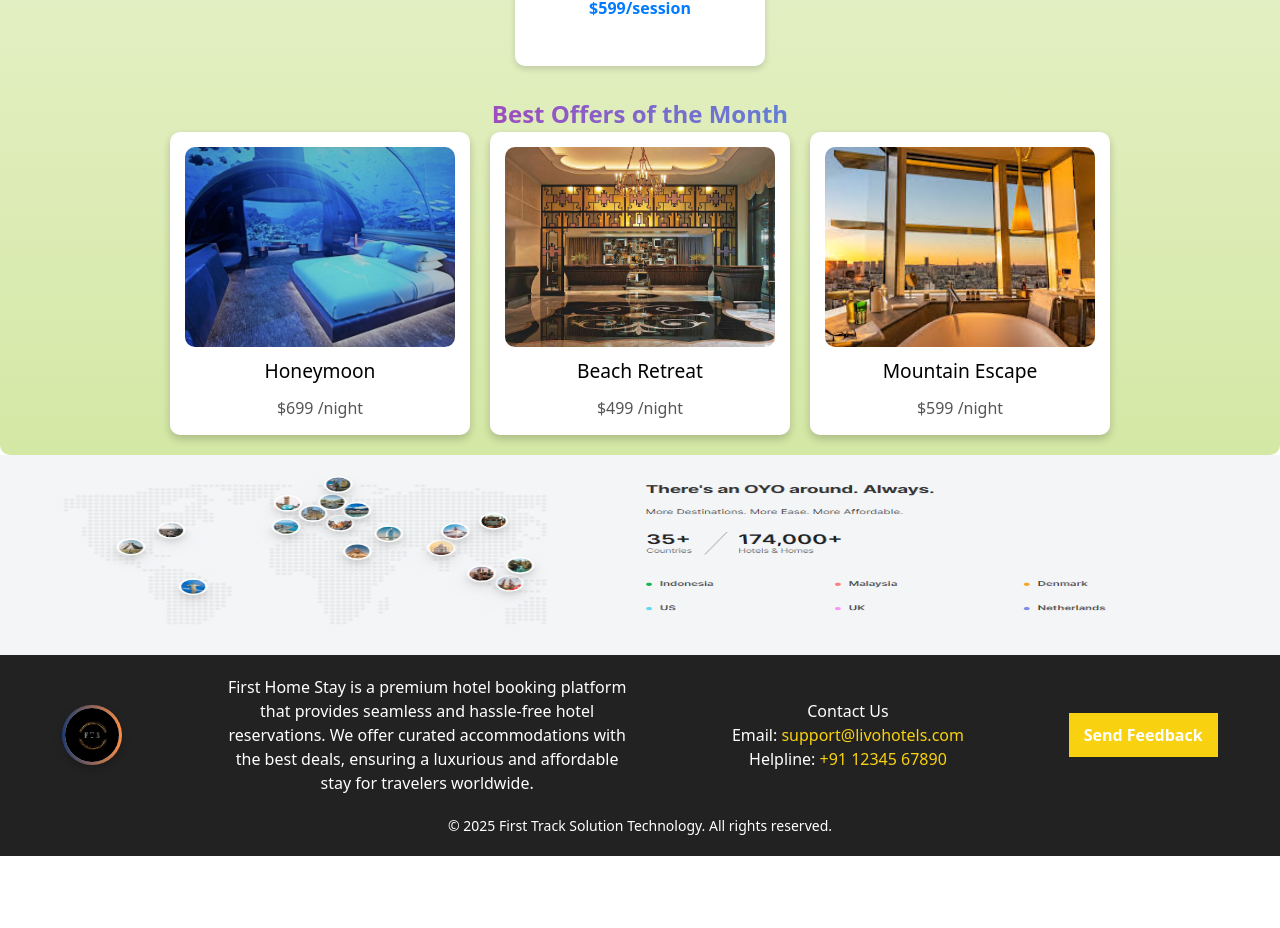
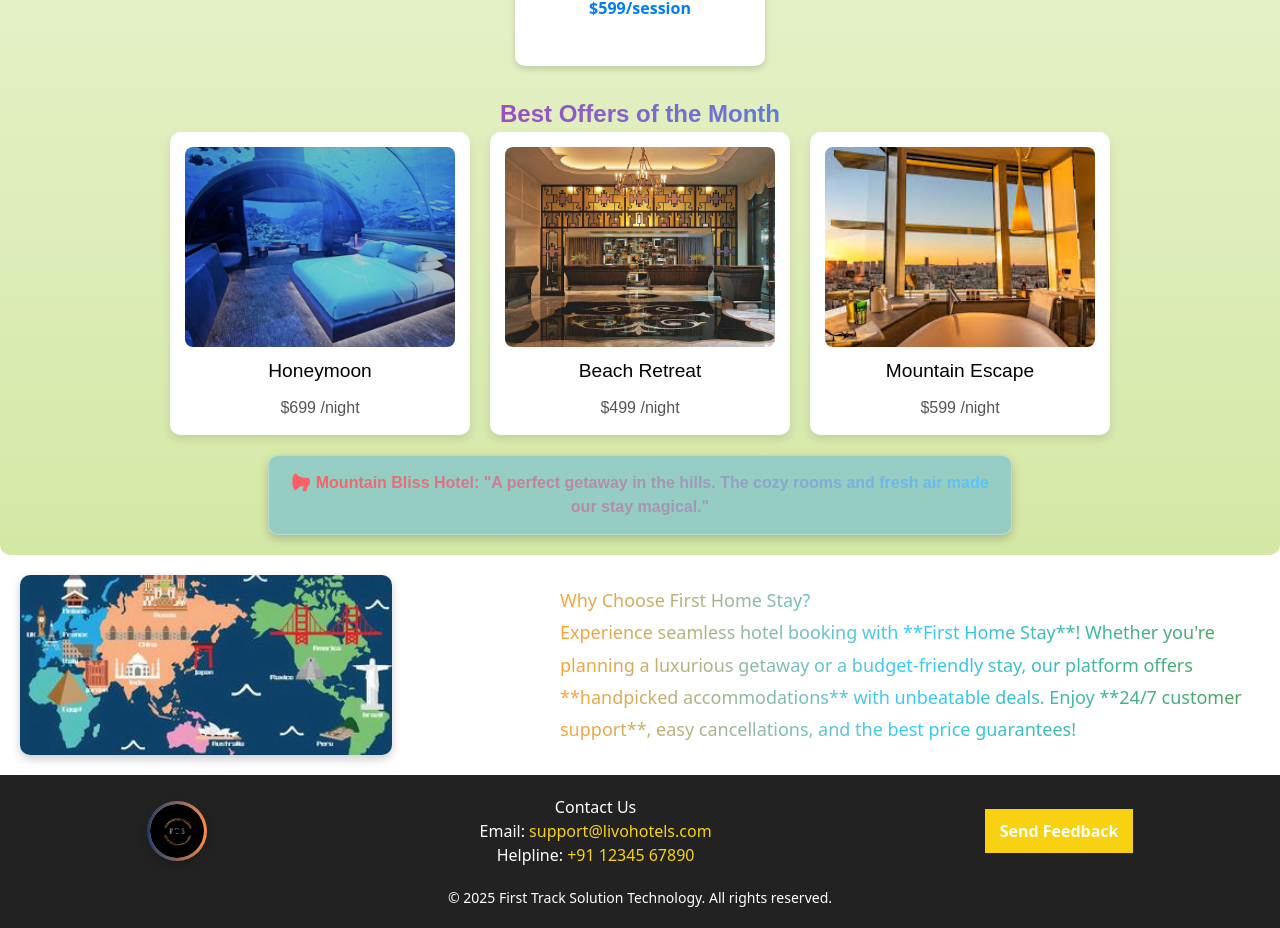
Before and after one commit to Bhartinaveen/ftshome, a React (Vite) app: page / in a window 1280 px wide. Shown: the part 1180-2108 px from the top of the page. Before the commit the page ends 2036 px from the top, so only its background shows below. Built offline with nearby package versions, Linux system fonts and the light colour scheme.

Commit message:
finalpage

```diff
--- a/src/Components/Footer.jsx
+++ b/src/Components/Footer.jsx
@@ -4,26 +4,29 @@ import "../styles/Footer.css";
 const Footer = () => {
   return (
     <>
-      {/* Full-width Top Image */}
-      <div className="footer-top-image">
-        <img src="/images/map.png" alt="Livo Hotels Banner" />
+      <div className="footer-container">
+        {/* Left-Side Map Image */}
+        <div className="footer-map">
+          <img src="/images/map.jpeg" alt="Livo Hotels Map" className="map-image" />
+        </div>
+
+        {/* Right-Side Description */}
+        <div className="footer-description">
+          <h3>Why Choose First Home Stay?</h3>
+          <p className="animated-text">
+            Experience seamless <span>hotel booking</span> with **First Home Stay**!
+            Whether you're planning a luxurious getaway or a budget-friendly stay,
+            our platform offers **handpicked accommodations** with unbeatable deals.
+            Enjoy **24/7 customer support**, easy cancellations, and the best price guarantees!
+          </p>
+        </div>
       </div>
 
       <footer className="footer">
         <div className="footer-content">
           {/* Company Logo */}
           <div className="footer-logo">
-            <img src="/images/companylogo.jpg" alt="Livo Hotels Logo" className="footer-logo-img" />
-          </div>
-
-          {/* Hotel Booking App Description */}
-          <div className="footer-description">
-            <p>
-              First Home Stay is a premium hotel booking platform that provides seamless and
-              hassle-free hotel reservations. We offer curated accommodations with
-              the best deals, ensuring a luxurious and affordable stay for travelers
-              worldwide.
-            </p>
+            <img src="/images/companylogo.jpg" alt="Livo Hotels Logo" />
           </div>
 
           {/* Contact Information */}
--- a/src/Components/SpecialOffers.jsx
+++ b/src/Components/SpecialOffers.jsx
@@ -1,14 +1,30 @@
-import React from "react";
+import React, { useState, useEffect } from "react";
 import "../styles/SpecialOffers.css";
 
 const offers = [
   { title: "Honeymoon", price: "$699 /night", image: "/images/honeymoon.jpg" },
   { title: "Beach Retreat", price: "$499 /night", image: "/images/room.jpg" },
-  { title: "Mountain Escape", price: "$599 /night", image:"/images/dining.jpeg"},
+  { title: "Mountain Escape", price: "$599 /night", image: "/images/dining.jpeg" },
+];
 
+const bulletins = [
+  { hotel: "Sunrise Resort", review: "An unforgettable experience! The ocean view was stunning, and the service was impeccable.", color: "rgba(255, 99, 132, 0.4)" },
+  { hotel: "Mountain Bliss Hotel", review: "A perfect getaway in the hills. The cozy rooms and fresh air made our stay magical.", color: "rgba(54, 162, 235, 0.4)" },
+  { hotel: "Paradise Beach Resort", review: "The best beachside retreat! Crystal-clear waters, delicious food, and a relaxing ambiance.", color: "rgba(75, 192, 192, 0.4)" },
+  { hotel: "Elite Grand Hotel", review: "Luxury at its finest! The rooms were spacious, and the spa treatments were top-notch.", color: "rgba(255, 206, 86, 0.4)" },
 ];
 
 const SpecialOffers = () => {
+  const [currentBulletin, setCurrentBulletin] = useState(0);
+
+  useEffect(() => {
+    const interval = setInterval(() => {
+      setCurrentBulletin((prev) => (prev + 1) % bulletins.length);
+    }, 4000); // Change every 4 seconds
+
+    return () => clearInterval(interval);
+  }, []);
+
   return (
     <div className="special-offers">
       <h2>Best Offers of the Month</h2>
@@ -21,6 +37,18 @@ const SpecialOffers = () => {
           </div>
         ))}
       </div>
+      <div
+        className="bulletin-box"
+        style={{
+          backgroundColor: bulletins[currentBulletin].color,
+          border: "1px solid rgba(255, 255, 255, 0.3)",
+          boxShadow: "0px 4px 10px rgba(0, 0, 0, 0.2)"
+        }}
+      >
+        <p className="bulletin-text">
+          <strong>📢 {bulletins[currentBulletin].hotel}</strong>: "{bulletins[currentBulletin].review}"
+        </p>
+      </div>
     </div>
   );
 };
--- a/src/styles/Footer.css
+++ b/src/styles/Footer.css
@@ -95,3 +95,70 @@
 .footer-logo img:hover {
   animation: glowing-border 1.5s infinite alternate; /* Smooth color transition */
 }
+
+
+/* colour  */
+
+.footer-container {
+  display: flex;
+  align-items: center;
+  justify-content: space-between;
+  padding: 20px;
+  flex-wrap: wrap;
+}
+
+/* Map Image Section */
+.footer-map {
+  flex: 1;
+  max-width: 30%; /* Reduced map width */
+}
+
+.map-image {
+  width: 100%;
+  height: 180px;
+  object-fit: cover;
+  border-radius: 10px;
+  box-shadow: 0 4px 10px rgba(0, 0, 0, 0.2);
+  transition: transform 0.4s ease-in-out;
+}
+
+.map-image:hover {
+  transform: scale(1.03);
+}
+
+/* Hotel Booking Description */
+.footer-description-container {
+  flex: 3; /* Increased space for text */
+  display: flex;
+  justify-content: flex-start;
+  padding-left: 40px; /* Adjust spacing */
+}
+
+.footer-description {
+  font-size: 18px;
+  font-weight: normal;
+  text-align: left;
+  line-height: 1.8;
+  max-width: 700px; /* Increased text width */
+  color: white;
+  background: linear-gradient(90deg, rgba(255, 140, 0, 0.8), rgba(0, 191, 255, 0.8), rgba(34, 139, 34, 0.8));
+  -webkit-background-clip: text;
+  -webkit-text-fill-color: transparent;
+  opacity: 0;
+  transform: translateX(-20px);
+  animation: fadeInText 1.5s ease-in-out forwards;
+}
+
+/* Fade-in animation */
+@keyframes fadeInText {
+  from {
+    opacity: 0;
+    transform: translateX(-20px);
+  }
+  to {
+    opacity: 1;
+    transform: translateX(0);
+  }
+}
+
+/* footer */
--- a/src/styles/SpecialOffers.css
+++ b/src/styles/SpecialOffers.css
@@ -48,3 +48,112 @@ h2 {
     -webkit-background-clip: text;
     -webkit-text-fill-color: transparent;
   }
+  /* bulletin */
+  .special-offers {
+    text-align: center;
+    padding: 20px;
+    font-family: Arial, sans-serif;
+  }
+
+  .offers {
+    display: flex;
+    justify-content: center;
+    gap: 20px;
+    margin-bottom: 20px;
+  }
+
+  .offer-card {
+    background: #fff;
+    padding: 15px;
+    border-radius: 10px;
+    box-shadow: 0px 4px 10px rgba(0, 0, 0, 0.1);
+    transition: transform 0.3s ease-in-out;
+  }
+
+  .offer-card:hover {
+    transform: scale(1.05);
+  }
+
+  .offer-card img {
+    width: 100%;
+    border-radius: 8px;
+  }
+
+  .bulletin-box {
+    position: relative;
+    bottom: 0;
+    width: 80%;
+    margin: 0 auto;
+    padding: 15px;
+    border-radius: 10px;
+    color: white;
+    text-align: center;
+    font-size: 16px;
+    font-weight: bold;
+    transition: background-color 1s ease-in-out, opacity 1s ease-in-out;
+  }
+
+  .bulletin-text {
+    opacity: 0;
+    animation: fadeIn 1s forwards;
+  }
+
+  @keyframes fadeIn {
+    from {
+      opacity: 0;
+      transform: translateY(10px);
+    }
+    to {
+      opacity: 1;
+      transform: translateY(0);
+    }
+  }
+
+
+  /* colour */
+  /* Bulletin Box */
+.bulletin-box {
+    position: relative;
+    bottom: 0;
+    width: 60%;
+    margin: 0 auto;
+    padding: 15px;
+    border-radius: 10px;
+    color: white;
+    text-align: center;
+    font-size: 16px;
+    font-weight: bold;
+    border: 1px solid rgba(255, 255, 255, 0.3);
+    box-shadow: 0px 4px 10px rgba(0, 0, 0, 0.2);
+
+    /* Animation for transition */
+    opacity: 0;
+    transform: translateX(-50px);
+    animation: slideInFade 1s ease-in-out forwards;
+}
+
+/* Hotel Name (Remains White) */
+.bulletin-box strong {
+    color: white;
+}
+
+/* Review Text with Gradient Effect */
+.bulletin-text {
+    background: linear-gradient(to right, rgb(255, 94, 98), rgb(87, 197, 252));
+    -webkit-background-clip: text;
+    -webkit-text-fill-color: transparent;
+    font-weight: bold;
+    display: inline-block;
+}
+
+/* Different Transition Effects */
+@keyframes slideInFade {
+    from {
+        opacity: 0;
+        transform: translateX(-50px);
+    }
+    to {
+        opacity: 1;
+        transform: translateX(0);
+    }
+}
```
Also changed, not shown: public/images/map.jpeg (added), public/images/map.png (deleted).
